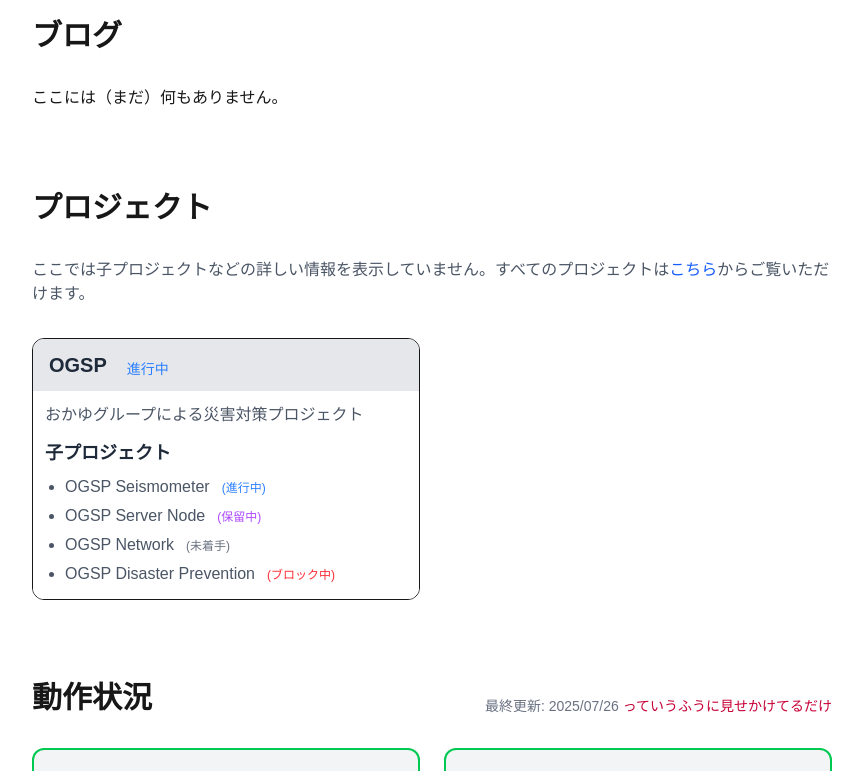
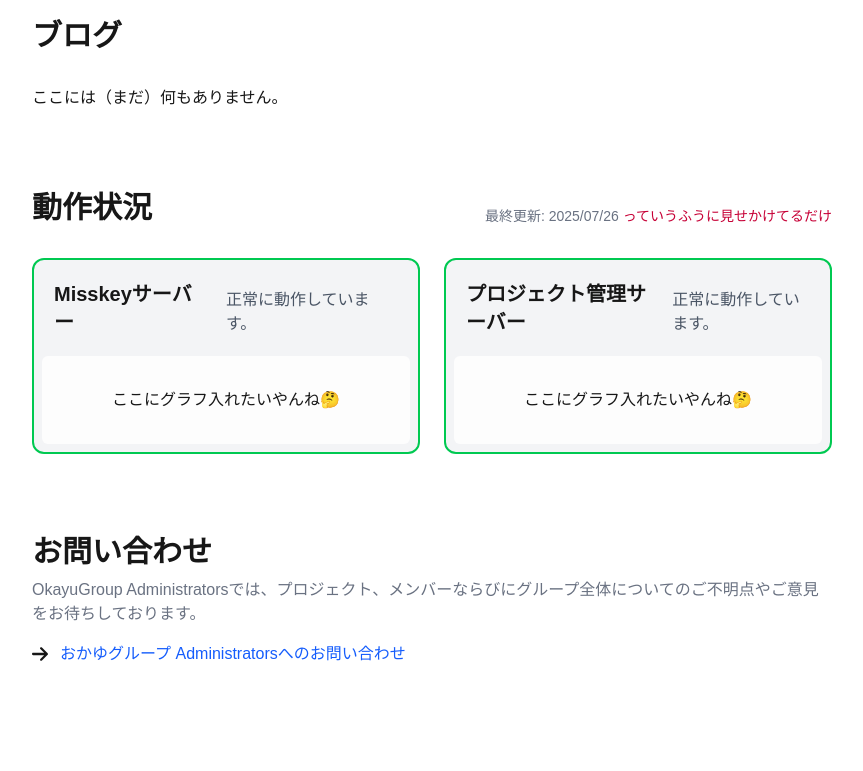
Before and after one commit to okayugroup/homepage, a Next.js app: page /team/administrators in a window 1280 px wide. Shown: the part 901-1672 px from the top of the page, without its empty margins (208-1071 px from the left). After the commit the page ends 1646 px from the top, so only its background shows below. Built offline with nearby package versions, Linux system fonts and the light colour scheme; a web font is replaced by a local one.

Commit message:
プロジェクトのセクションは一旦要らない

```diff
--- a/src/app/team/administrators/page.tsx
+++ b/src/app/team/administrators/page.tsx
@@ -101,57 +101,13 @@ export default function AdminPage() {
                 <section>
                     <h2 className="text-3xl font-bold">お知らせ</h2>
                     <ul className="list-inside gap-6 mt-8 ml-4">
-                        <li>おかゆグループ Administratorsを立ち上げました<span className="text-sm">（2025/07/26更新）</span></li>
+                        <li>おかゆグループ Administratorsを立ち上げました<span className="text-sm">（2025/07/26）</span></li>
                     </ul>
                 </section>
                 <section>
                     <h2 className="text-3xl font-bold">ブログ</h2>
                     <div className="grid grid-cols-1 gap-6 mt-8">
                         ここには（まだ）何もありません。
-                    </div>
-                </section>
-                <section>
-                    <h2 className="text-3xl font-bold">プロジェクト</h2>
-                    <p className="text-gray-600 dark:text-gray-400 mt-8">
-                        ここでは子プロジェクトなどの詳しい情報を表示していません。すべてのプロジェクトは<a href="https://projects.okayugroup.com" className="text-blue-600 dark:text-blue-400 hover:underline">こちら</a>からご覧いただけます。
-                    </p>
-                    <div className="grid grid-cols-1 sm:grid-cols-2 2xl:grid-cols-3 gap-6 mt-8">
-                        { getProjects().map((project, i) => (
-                            <div key={i} className="rounded-xl border overflow-hidden">
-                                <div className="flex items-center space-x-2 bg-gray-200 dark:bg-gray-700 px-4 py-2">
-                                    <Link href={`https://projects.okayugroup.com/${project.id}`} className="hover:underline">
-                                        <h3 className="text-xl font-semibold text-gray-800 dark:text-gray-200">{project.title}</h3>
-                                    </Link>
-                                    <span className={`mt-2 inline-block px-3 py-1 text-sm font-medium rounded-full ${toColor(project.status)}`}>
-                                        {toString(project.status)}
-                                    </span>
-                                </div>
-                                <div className="p-3 bg-background dark:bg-gray-800">
-                                    <p className="text-gray-600 dark:text-gray-400">{project.desc}</p>
-                                    { (() => {
-                                        if (!project.children) {
-                                            return <></>
-                                        } else {
-                                            return <div className="mt-3">
-                                                <h4 className="text-lg font-semibold text-gray-800 dark:text-gray-200">子プロジェクト</h4>
-                                                <ul className="list-disc pl-5 mt-2 space-y-1">
-                                                    {project.children.map((child, index) => (
-                                                        <li key={index} className="text-gray-600 dark:text-gray-400">
-                                                            <Link href={`https://projects.okayugroup.com/${child.id}`} className="hover:underline">
-                                                                {child.title}
-                                                            </Link>
-                                                            <span className={`ml-1 inline-block px-2 py-1 text-xs font-medium rounded-full ${toColor(child.status)}`}>
-                                                                ({toString(child.status)})
-                                                            </span>
-                                                        </li>
-                                                    ))}
-                                                </ul>
-                                            </div>
-                                        }
-                                    })()}
-                                </div>
-                            </div>
-                        )) }
                     </div>
                 </section>
                 <section>
```
